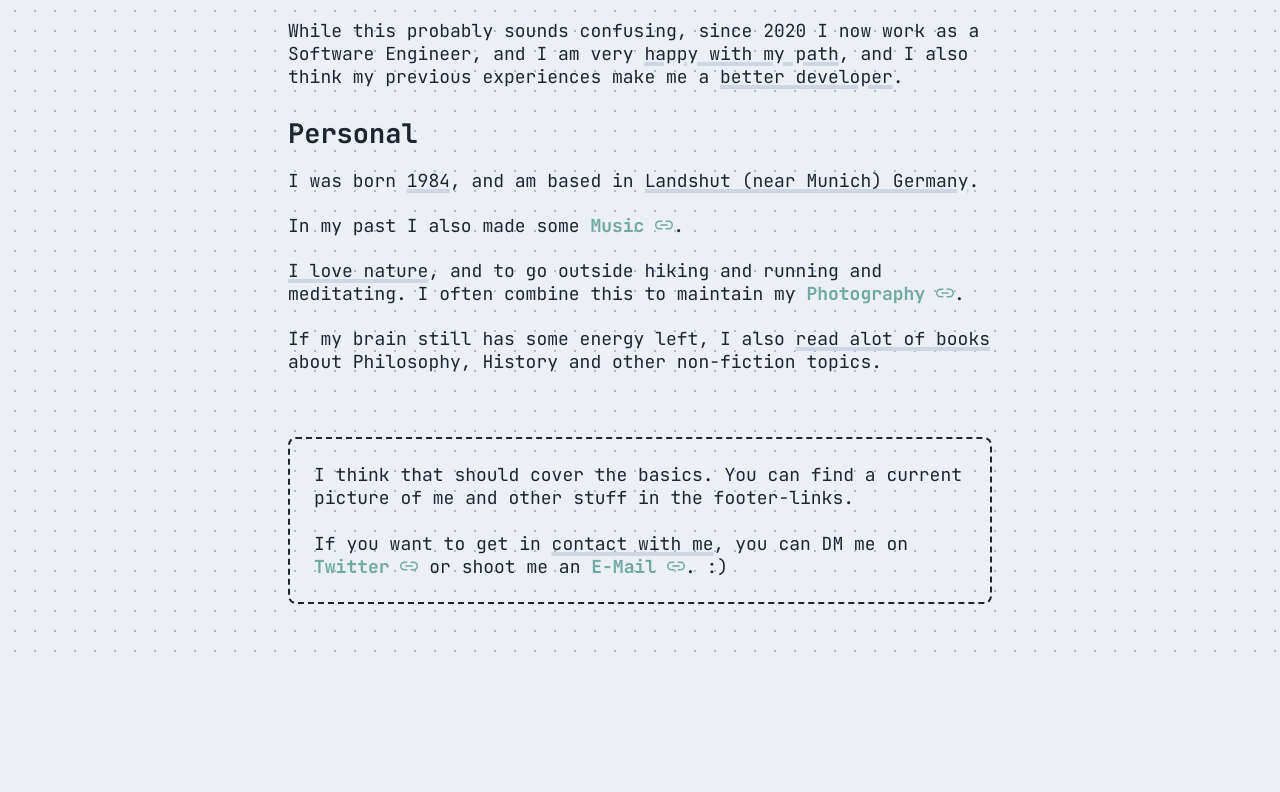
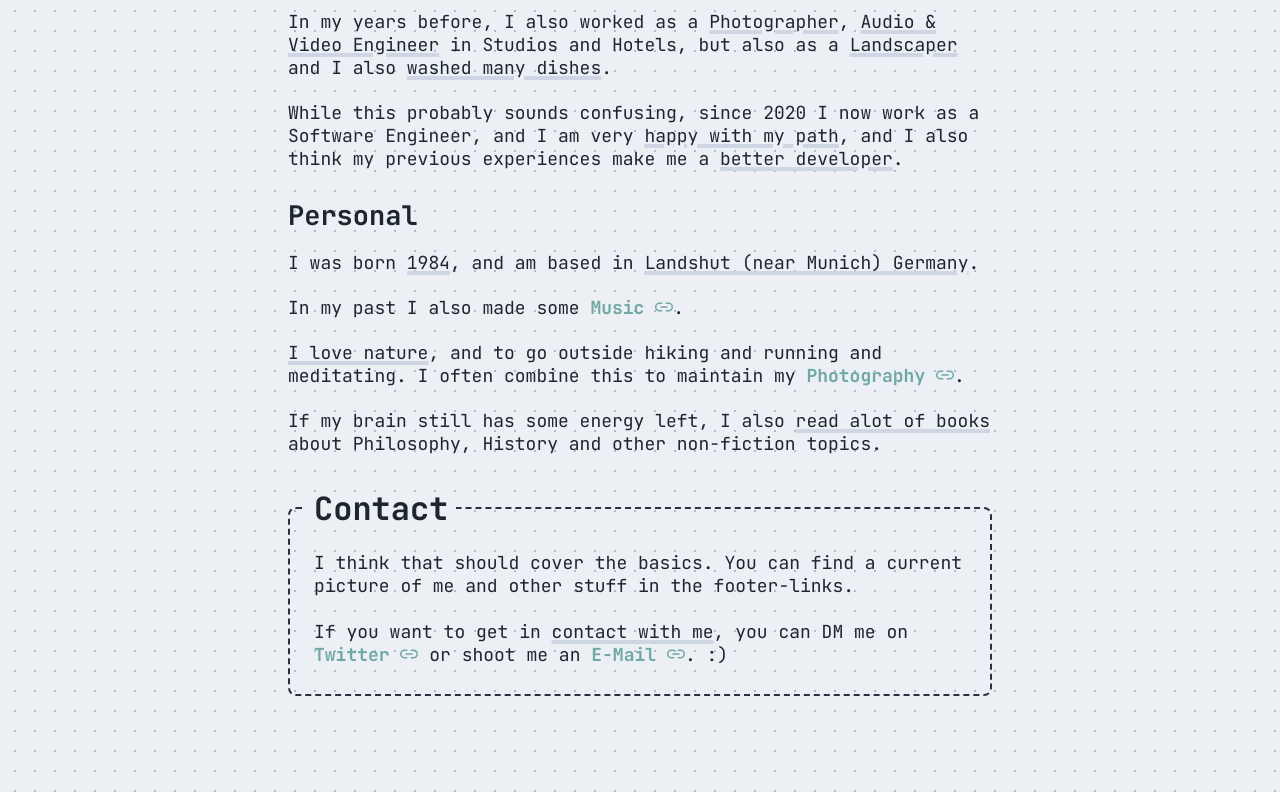
Before and after one commit to nikbrunner/nibru.dev, a Next.js app: page / in a window 1280 px wide. Shown: the part 1224-2016 px from the top of the page. Before the commit the page ends 1894 px from the top, so only its background shows below. Built offline with nearby package versions, Linux system fonts and the light colour scheme.

Commit message:
Shoutout: introduction

```diff
--- a/components/typography/Paragraph.tsx
+++ b/components/typography/Paragraph.tsx
@@ -2,29 +2,16 @@ import React, { ReactNode } from "react";
 import styled from "@emotion/styled";
 
 import { IGenericProps } from "@typings/GenericProps";
-import { css } from "@emotion/react";
-import { space } from "@theme/mixins/space";
-import { border, borderWidth } from "@mixins/border";
 
 interface IProps extends IGenericProps {
   children: ReactNode;
-  emphasis?: boolean;
 }
 
 const SParagraph = styled.p<IProps>`
   label: Paragraph;
   padding-bottom: 0.25rem;
-
-  ${props => props.emphasis && emphasis(props.theme.fg.primary)}
 `;
 
-const emphasis = (color: string) => css`
-  padding: ${space.xl};
-  border: ${borderWidth.base} solid ${color};
-  ${border.radius.l};
-  border-style: dashed;
-`;
-
-export const Paragraph: React.FC<IProps> = ({ children, emphasis }): JSX.Element => (
-  <SParagraph emphasis={emphasis}>{children}</SParagraph>
+export const Paragraph: React.FC<IProps> = ({ children }): JSX.Element => (
+  <SParagraph>{children}</SParagraph>
 );
--- /dev/null
+++ b/components/typography/Shoutout/Shoutout.style.tsx
@@ -0,0 +1,43 @@
+import { ComponentProps } from "react";
+import { css } from "@emotion/react";
+
+import styled from "@emotion/styled";
+import { Shoutout } from "./Shoutout";
+import { space } from "@theme/mixins/space";
+import { border, borderWidth } from "@theme/mixins/border";
+
+const style_border = (color: string) => css`
+  padding: ${space.xl};
+  border: ${borderWidth.base} dashed ${color};
+  ${border.radius.l};
+`;
+
+const Style = styled.div<Partial<ComponentProps<typeof Shoutout>>>`
+  label: Shoutout;
+
+  position: relative;
+  margin: ${space["3xl"]} 0;
+
+  & > * {
+    margin-bottom: 0;
+  }
+
+  .label {
+    position: absolute;
+    top: -1rem;
+    left: 1rem;
+
+    padding: 0 ${space.s};
+
+    background: ${({ theme }) => theme.bg.primary};
+    color: ${({ theme }) => theme.fg.primary};
+
+    font-weight: 900;
+    font-size: 2rem;
+    line-height: 2rem;
+  }
+
+  ${({ theme, withBorder }) => withBorder && style_border(theme.fg.secondary)}
+`;
+
+export default Style;
--- /dev/null
+++ b/components/typography/Shoutout/Shoutout.tsx
@@ -0,0 +1,22 @@
+import { ReactNode } from "react";
+
+import Style from "./Shoutout.style";
+
+interface IProps {
+  children: ReactNode;
+  label: string;
+  withBorder?: boolean;
+}
+
+export const Shoutout: React.FC<IProps> = ({
+  children,
+  label,
+  withBorder = true
+}): JSX.Element => {
+  return (
+    <Style withBorder={withBorder}>
+      <span className="label">{label}</span>
+      {children}
+    </Style>
+  );
+};
--- a/pages/index.tsx
+++ b/pages/index.tsx
@@ -10,6 +10,7 @@ import { space } from "@theme/mixins/space";
 import { borderRadius } from "@theme/mixins/border";
 import { mq } from "@theme/mixins/media-queries";
 import { shadow } from "@theme/mixins/shadow";
+import { Shoutout } from "@components/typography/Shoutout/Shoutout";
 
 const Greeting = () => (
   <div
@@ -84,7 +85,8 @@ const Home = () => {
           .
         </Paragraph>
 
-        <Paragraph emphasis>
+        <Shoutout label="TLDR;">
+          <Paragraph>
             My tech stack at the moment consists of{" "}
             <Link href="https://reactjs.org" type="external">
               React
@@ -108,8 +110,8 @@ const Home = () => {
             .
             <br />
             <br />
-          My main focus is definitely Frontend, but I regularly have touchpoints with
-          the Backend.
+            My main focus is definitely Frontend, but I regularly have touchpoints
+            with the Backend.
             <br />
             <br />
             In my free time I try to explore other languages like{" "}
@@ -131,13 +133,14 @@ const Home = () => {
             >
               Obsidian Deep Work Theme
             </Link>
-          , which has <Highlight>over 40k downloads</Highlight> at the moment, or of
-          course{" "}
+            , which has <Highlight>over 40k downloads</Highlight> at the moment, or
+            of course{" "}
             <Link href="https://github.com/nikbrunner/nibru.dev" type="external">
               this website
             </Link>
             .
           </Paragraph>
+        </Shoutout>
 
         <Paragraph>
           And to intimately familiarize myself with Linux, I run{" "}
@@ -226,16 +229,15 @@ const Home = () => {
         </Paragraph>
       </Section>
 
-      <Spacer space="xl" />
-
       <Section>
-        <Paragraph emphasis>
-          I think that should cover the basics. You can find a current picture of me
-          and other stuff in the footer-links.
+        <Shoutout label="Contact">
+          <Paragraph>
+            I think that should cover the basics. You can find a current picture of
+            me and other stuff in the footer-links.
             <br />
             <br />
-          If you want to get in <Highlight>contact with me</Highlight>, you can DM me
-          on{" "}
+            If you want to get in <Highlight>contact with me</Highlight>, you can DM
+            me on{" "}
             <Link href="https://twitter.com/NikolausBrunner" type="external">
               Twitter
             </Link>{" "}
@@ -245,6 +247,7 @@ const Home = () => {
             </Link>
             . :)
           </Paragraph>
+        </Shoutout>
       </Section>
     </Page>
   );
```
Lines whose indentation alone changed are shown as unchanged.
